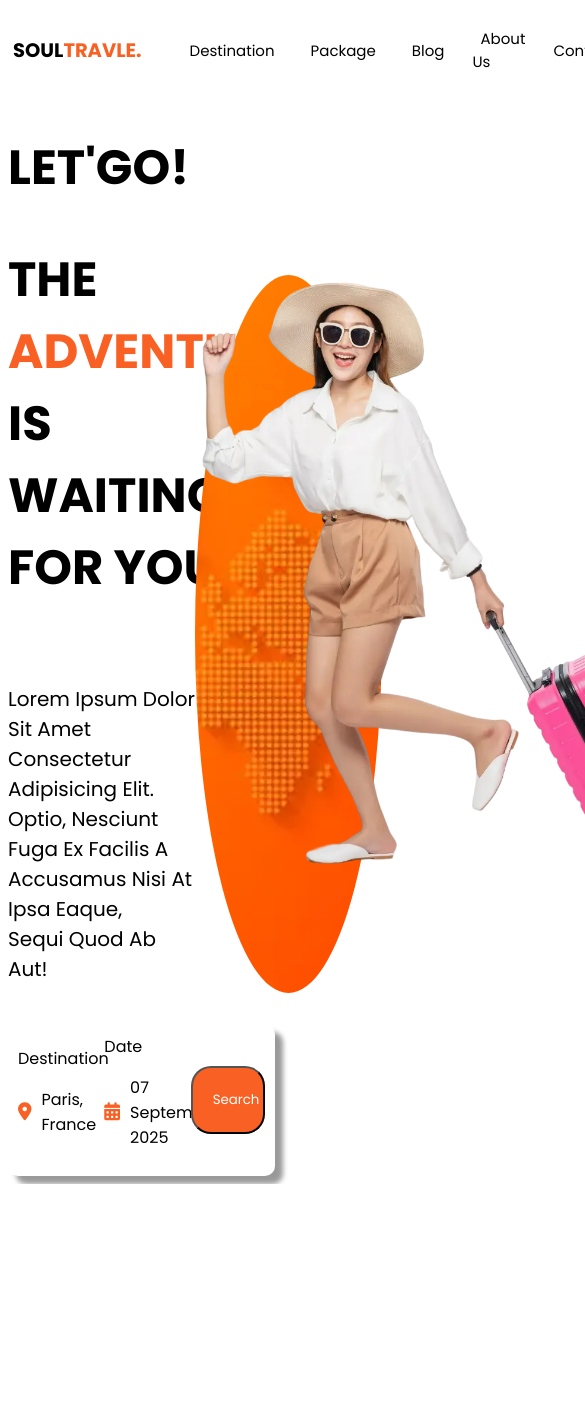
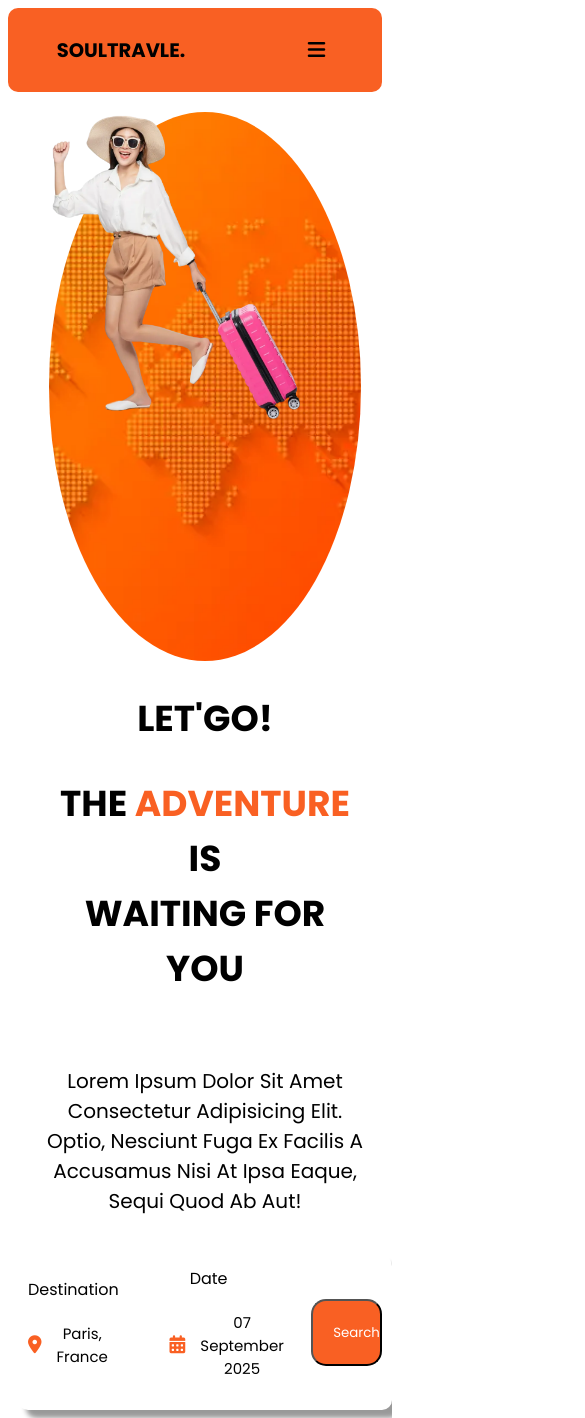
Before and after one commit to SHADY-MU/Traveling, a plain HTML site: page index.html in a window 390 px wide. Shown: the top 1418 px of the page, 585 px wide, since content can reach past the window. Before the commit the page ends 1184 px from the top, so only its background shows below. Drawn offline with Linux system fonts and the light colour scheme.

Commit message:
UpData CSS and JS

```diff
--- a/index.html
+++ b/index.html
@@ -13,7 +13,7 @@
             <h1>soul<strong>travle.</strong></h1>
         </div>
         <div class="links">
-            <ul>
+            <ul class="linksC">
                 <li><a href="#">destination</a></li>
                 <li><a href="#">package</a></li>
                 <li><a href="#">blog</a></li>
@@ -21,6 +21,7 @@
                 <li><a href="#">contact</a></li>
             </ul>
         </div>
+        <a href="#" class="bar" onclick="barbtn()"><i class="fa-solid fa-bars"></i></a>
         <div class="log-in">
             <ul>
                 <li><a href="#">sign up</a></li>
@@ -60,5 +61,6 @@
             <img src="header.webp" alt="#" class="girl">
         </div>
     </div>
+    <script src="main.js"></script>
 </body>
 </html>
--- a/style.css
+++ b/style.css
@@ -8,7 +8,7 @@
 
 nav{
     display: flex;
-    justify-content: space-between;
+    justify-content: space-around;
     align-items: center;
     padding: 5px;
     border-radius: 10px;
@@ -34,10 +34,22 @@ nav ul{
     font-size: 15px;
 }
 
-nav ul li a{
+nav ul li a , a{
     padding: 8px;
     color: #000;
     text-transform: capitalize;
+}
+
+.bar{
+    display: none;
+    font-size: 20px;
+}
+
+.links ul li a:hover {
+    text-decoration: underline;
+    text-decoration-color: #f96023;
+    text-decoration-thickness: 3px;
+    text-underline-offset: 8px;
 }
 
 nav .log-in ul li .sign{
@@ -46,12 +58,22 @@ nav .log-in ul li .sign{
     color: #fff;
 }
 
+.log-in ul li a:hover{
+    color: #f96023;
+}
+
+.log-in .sign:hover{
+    color: #fff;
+    background: #a34722;
+}
+
 /* nav end */
 
 .container{
     display: flex;
-    justify-content: space-between;
+    justify-content: space-around;
     align-items: center;
+    width: 100%;
 }
 
 .title b{
@@ -101,6 +123,10 @@ nav .log-in ul li .sign{
     font-size: 16px;
 }
 
+.book{
+    width: 100%;
+}
+
 .book i{
     font-size: 18px;
     color: #f96023;
@@ -109,11 +135,15 @@ nav .log-in ul li .sign{
 .book button{
     background: #f96023;
     padding: 0 20px;
-    border-radius: 20px ;
+    border-radius: 15px ;
     color: #fff;
-    width: 30%;
+    width: 20%;
     height: 8vh;
     cursor: pointer;
+}
+
+.book button:hover{
+    background: #a34722;
 }
 
 /* content end */
@@ -121,7 +151,7 @@ nav .log-in ul li .sign{
 /* background start */
 
 .background{
-    width: 50%;
+    width: 40%;
     height: 85vh;
     background: url(header-bg.webp) center center/cover no-repeat;
     border-radius: 50%;
@@ -136,3 +166,68 @@ nav .log-in ul li .sign{
 }
 
 /* background end */
+
+@media screen and (max-width: 768px) {
+    nav{
+        background: #f96023;
+        position: relative;
+        padding: 10px 20px;
+    }
+    .logo h1 strong{
+        color: #000;
+    }
+    .links ul{
+        flex-direction: column;
+        position: absolute;
+        top: 100%;
+        right: 5%;
+        z-index: 10;
+        display: none;
+        background: white;
+        padding: 10px;
+        border-radius: 10px;
+        box-shadow: 0 4px 8px rgba(0,0,0,0.2);
+    }
+    .bar{
+        display: block;
+        cursor: pointer;
+    }
+    .log-in{
+        display: none;
+    }
+    .container{
+        flex-direction: column-reverse;
+        justify-content: center;
+        align-items: center;
+        margin-left: 10px;
+        text-align: center;
+    }
+    .background{
+        width: 80vw;
+        height: 65vh;
+        margin-top: 20px;
+    }
+    .background .girl{
+        width: 65vw;
+    }
+    .title{
+        margin: 0 auto;
+    }
+    .container .title h2{
+        font-size: 36px;
+        width: 80vw;
+    }
+    .container .content{
+        width: 100%;
+    }
+    .container .content .book{
+        justify-content: space-between;
+        margin: auto;
+    }
+
+    .information p{
+        font-size: 15px;
+        padding: 5px;
+    }
+
+}
```
